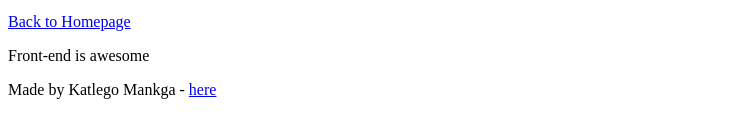
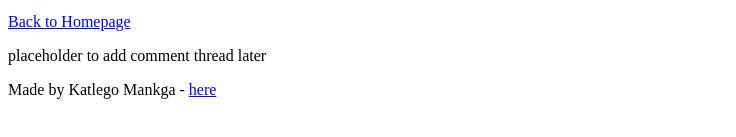
Before and after one commit to katlego22-maker/My_First_Portfolio, a plain HTML site: page html_basic/tweets.html in a window 1280 px wide. Shown: the part 209-346 px from the top of the page, without its empty margins (0-736 px from the left). Drawn offline with Linux system fonts and the light colour scheme.

Commit message:
feat: adding placeholder text

```diff
--- a/html_basic/tweets.html
+++ b/html_basic/tweets.html
@@ -30,7 +30,7 @@
         </article>
 
         <aside>
-            <p>Front-end is awesome</p>
+            <p>placeholder to add comment thread later</p>
         </aside>
     </main>
 
```
